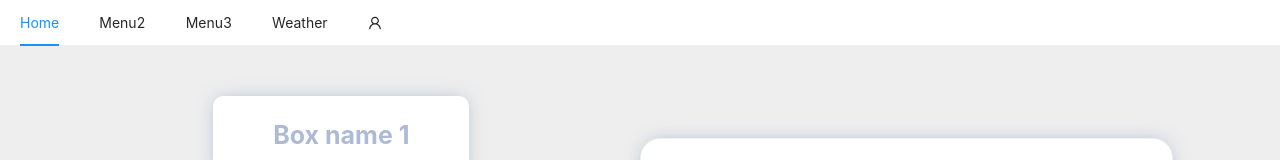
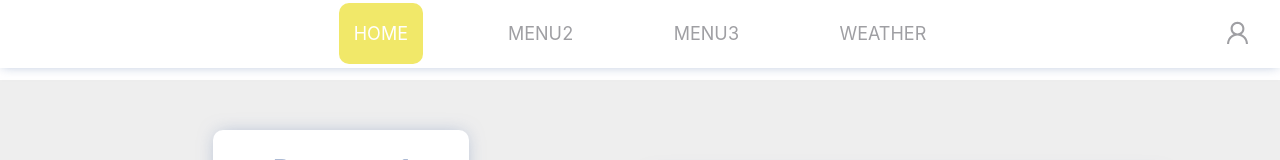
Before and after one commit to pawelpiatekProjects/fireUp, a React (Create React App) app: page /home in a window 1280 px wide. Shown: the top 160 px of the page. Built offline with nearby package versions, Linux system fonts and the light colour scheme.

Commit message:
created new Navigation

```diff
--- a/src/Components/Account/Account.tsx
+++ b/src/Components/Account/Account.tsx
@@ -1,20 +1,21 @@
 import React from "react";
 import TopNav from "../TopNav/TopNav";
 import {User} from '../../mocks/shared/interfaces';
-import {Row, Col, Card, Avatar, Divider, Typography} from 'antd';
+import {Row, Col, Card, Avatar, Divider, Typography, Button} from 'antd';
+import {LogoutOutlined} from '@ant-design/icons'
 import {AccountWrapper,AccountCard} from './AccountStyles';
 
 const { Meta } = Card;
 const {Paragraph, Text} = Typography;
 
 interface Props {
-    userData: User
+    userData: User;
+    onLogOut: () => void;
 }
 
-const Account: React.FC<Props> = ({userData}) => {
+const Account: React.FC<Props> = ({userData, onLogOut}) => {
     return (
         <AccountWrapper>
-            <TopNav/>
             <Row>
                 <Col
                     xl={{span: 12, offset: 6}}
@@ -23,7 +24,16 @@ const Account: React.FC<Props> = ({userData}) => {
                     sm={{span: 20, offset: 2}}
                     xs={{span: 22, offset: 1}}
                 >
-                    <AccountCard loading={userData.login === undefined}>
+                    <AccountCard loading={userData.login === undefined} actions={[
+                        <Button
+                            key='logOut'
+                            type='primary'
+                            onClick={() => onLogOut()}
+                        >
+                            Log Out<LogoutOutlined />
+                        </Button>
+
+                    ]}>
                         <Meta
                             avatar={<Avatar src="https://zos.alipayobjects.com/rmsportal/ODTLcjxAfvqbxHnVXCYX.png" />}
                             title={`Hi: ${userData.login}`}
--- a/src/Components/Account/AccountController.tsx
+++ b/src/Components/Account/AccountController.tsx
@@ -4,11 +4,19 @@ import {User} from "../../mocks/shared/interfaces";
 import {useHistory} from "react-router";
 import {PopUpContext} from "../../contexts/PopUpContext";
 import axios from "axios";
+import {useCookies} from "react-cookie";
 
 const AccountController: React.FC = () => {
     const [userData, setUserData] = useState({} as User);
     const history = useHistory();
     const {onOpenPopUp} = useContext(PopUpContext);
+
+    const [cookies, setCookie, removeCookie] = useCookies(['token']);
+
+    const handleLogOut = () => {
+        removeCookie('token');
+        history.push('/signIn');
+    }
 
     const fetchUserData = async() => {
         try {
@@ -31,7 +39,7 @@ const AccountController: React.FC = () => {
     }, []);
 
     return (
-        <Account userData={userData}/>
+        <Account userData={userData} onLogOut={handleLogOut}/>
     )
 };
 
--- a/src/Components/Account/AccountStyles.ts
+++ b/src/Components/Account/AccountStyles.ts
@@ -3,7 +3,7 @@ import {Card} from 'antd';
 import * as variables from '../../assets/styles/variables';
 
 export const AccountWrapper = styled.div`
-  height: 100vh;
+  height: 100%;
   background: ${variables.primaryGray};
 `;
 
--- a/src/Components/App/App.tsx
+++ b/src/Components/App/App.tsx
@@ -8,6 +8,8 @@ import PopUpContextProvider from "../../contexts/PopUpContext";
 import PopUp from "../PopUp/PopUp";
 import SignInController from "../SignIn/SignInController";
 import AccountController from "../Account/AccountController";
+import Navigation from "../Navigation/Navigation";
+import {Wrapper, NavWrapper, ContentWrapper} from './AppStyles';
 
 function App() {
 
@@ -18,6 +20,11 @@ function App() {
             <PopUpContextProvider>
                 <PopUp/>
                 <BrowserRouter>
+                    <Wrapper>
+                        <NavWrapper>
+                            <Navigation/>
+                        </NavWrapper>
+                        <ContentWrapper>
                             <Switch>
                                 <Route path='/account' exact component={AccountController}/>
                                 <Route path='/signIn' exact component={SignInController}/>
@@ -25,6 +32,8 @@ function App() {
                                 <Route path='/home' exact component={Home}/>
                                 <Route render={() => <Redirect to='/home'/>}/>
                             </Switch>
+                        </ContentWrapper>
+                    </Wrapper>
                 </BrowserRouter>
             </PopUpContextProvider>
         </>
--- /dev/null
+++ b/src/Components/App/AppStyles.ts
@@ -0,0 +1,13 @@
+import styled from "styled-components";
+
+export const Wrapper = styled.div`
+  height: 100vh;
+`;
+
+export const NavWrapper = styled.div`
+  height: 10%;
+`;
+export const ContentWrapper = styled.div`
+  height: 90%;
+  overflow-y: auto;
+`;
--- a/src/Components/Home/Home.tsx
+++ b/src/Components/Home/Home.tsx
@@ -18,7 +18,6 @@ const Home: React.FC = () => {
 
     return (
         <>
-            <TopNav/>
             <ContentWrapper>
                 <Space direction='vertical' size={60}>
                     <CardsWrapper>
--- /dev/null
+++ b/src/Components/Navigation/Navigation.tsx
@@ -0,0 +1,66 @@
+import React from "react";
+import {NavLink, useLocation} from 'react-router-dom';
+import {
+    NavigationWrapper,
+    Nav,
+    NavItem,
+    NavAccount
+} from './NavigationStyles';
+import * as variables from '../../assets/styles/variables';
+import {UserOutlined} from "@ant-design/icons";
+import {useHistory} from "react-router";
+import {useCookies} from "react-cookie";
+
+
+const Navigation: React.FC = () => {
+
+    const activeStyle = {
+        background: variables.secondaryYellow,
+        color: variables.colorLight
+    }
+
+    const accountActiveStyle = {
+        color: variables.secondaryYellow
+    }
+
+    const location = useLocation().pathname.split('/')[1];
+    console.log('location', location);
+    const history = useHistory();
+
+    const [cookies, setCookie, removeCookie] = useCookies(['token']);
+    const {token} = cookies;
+
+
+
+    return (
+        <NavigationWrapper>
+            <Nav>
+                <NavItem>
+                    <NavLink to='/home' activeStyle={activeStyle}>HOME</NavLink>
+                </NavItem>
+                <NavItem>
+                    <NavLink to='#' >MENU2</NavLink>
+                </NavItem>
+                <NavItem>
+                    <NavLink to='#' >MENU3</NavLink>
+                </NavItem>
+                <NavItem>
+                    <NavLink to='/weather' activeStyle={activeStyle}>WEATHER</NavLink>
+                </NavItem>
+            </Nav>
+            <NavAccount>
+                {token ? (
+                    <NavLink to='/account' activeStyle={accountActiveStyle}>
+                        <UserOutlined/>
+                    </NavLink>
+                ): (
+                    <NavLink to='/signIn' activeStyle={accountActiveStyle}>
+                        <UserOutlined/>
+                    </NavLink>
+                )}
+            </NavAccount>
+        </NavigationWrapper>
+    )
+};
+
+export default Navigation;
--- /dev/null
+++ b/src/Components/Navigation/NavigationStyles.ts
@@ -0,0 +1,58 @@
+import styled from "styled-components";
+import * as variables from '../../assets/styles/variables';
+
+export const NavigationWrapper = styled.nav`
+  width: 100%;
+  position: relative;
+  //top: 0;
+  //left: 0;
+  background: ${variables.colorLight};
+  z-index: 10;
+  box-shadow: ${variables.boxShadowSecondary};
+
+`;
+
+export const Nav = styled.ul`
+  display: flex;
+  justify-content: center;
+  align-items: center;
+  list-style: none;
+
+`;
+
+export const NavItem = styled.li`
+  margin: 0 2rem;
+  padding: 2rem 1.5rem;
+  a {
+
+    padding: 2rem 1.5rem;
+    font-size: 1.8rem;
+    transition: all .3s;
+    border-radius: 1rem;
+    color: ${variables.secondaryGray};
+
+    &:hover {
+      background: ${variables.secondaryYellow};
+      color: ${variables.colorLight};
+
+    }
+  }
+
+`;
+
+export const NavAccount = styled.div`
+  position: absolute;
+  top: 50%;
+  right: 3rem;
+  transform: translateY(-50%);
+  transition: all .3s;
+
+  a {
+    font-size: 2.5rem;
+    color: ${variables.secondaryGray};
+
+    &:hover {
+      color: ${variables.secondaryYellow};
+    }
+  }
+`;
--- a/src/Components/SignIn/SignIn.tsx
+++ b/src/Components/SignIn/SignIn.tsx
@@ -12,7 +12,6 @@ interface Props {
 const SignIn: React.FC<Props> = ({handleSubmit, isLoading}) => {
     return (
         <SignInWrapper>
-            <TopNav/>
             <Row>
                 <Col
                     xxl={{span: 6, offset: 9}}
--- a/src/Components/Weather/Weather.tsx
+++ b/src/Components/Weather/Weather.tsx
@@ -17,7 +17,6 @@ interface Props {
 const Weather: React.FC<Props> = ({onSearch, weatherInfo, isLoading, getIconUrl}) => {
     return (
         <WeatherWrapper>
-            <TopNav/>
             <Row align='middle'>
                 <Col xl={{span: 12, offset: 6}} lg={{span: 12, offset: 6}} md={{span: 16, offset: 4}} sm={{span: 20, offset: 2}} xs={{span: 22, offset: 1}}>
                     <SearchInput
--- a/src/Components/Weather/WeatherStyles.ts
+++ b/src/Components/Weather/WeatherStyles.ts
@@ -10,7 +10,7 @@ export const WeatherWrapper = styled.div`
   background-image:  url(${weather});
   background-size: cover;
   background-position: center;
-  height: 100vh;
+  height: 100%;
 `;
 
 export const SearchInput = styled(Search)`
--- a/src/assets/styles/variables.ts
+++ b/src/assets/styles/variables.ts
@@ -8,6 +8,7 @@ export const secondaryBlue = 'rgb(116, 140, 183, .6)';
 export const colorLight = '#fff';
 export const colorLightRgba = 'rgba(255, 255, 255, .7)'
 export const primaryGray = '#eee';
+export const secondaryGray = '#9f9fa3'
 export const primaryRed = '#ff4c4c';
 
 
```
Lines whose indentation alone changed are shown as unchanged.
